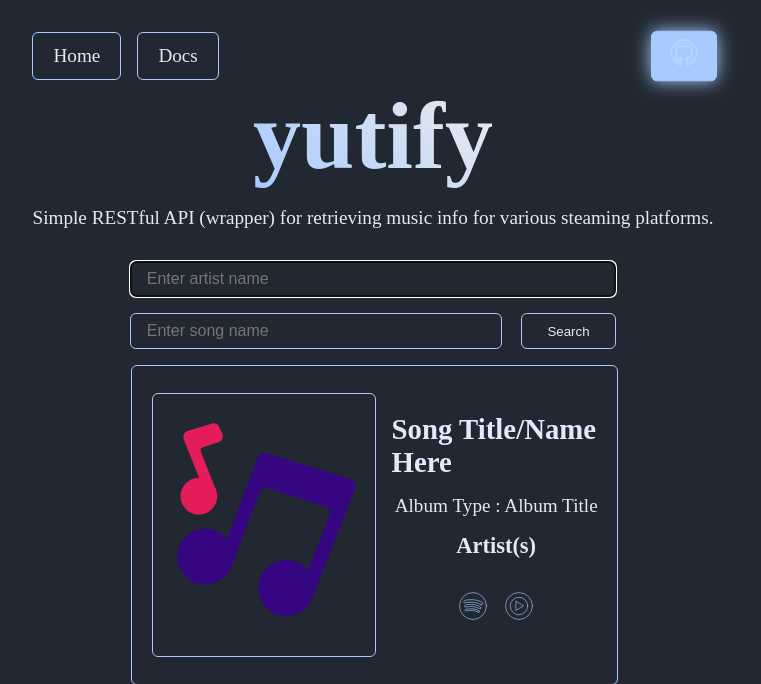
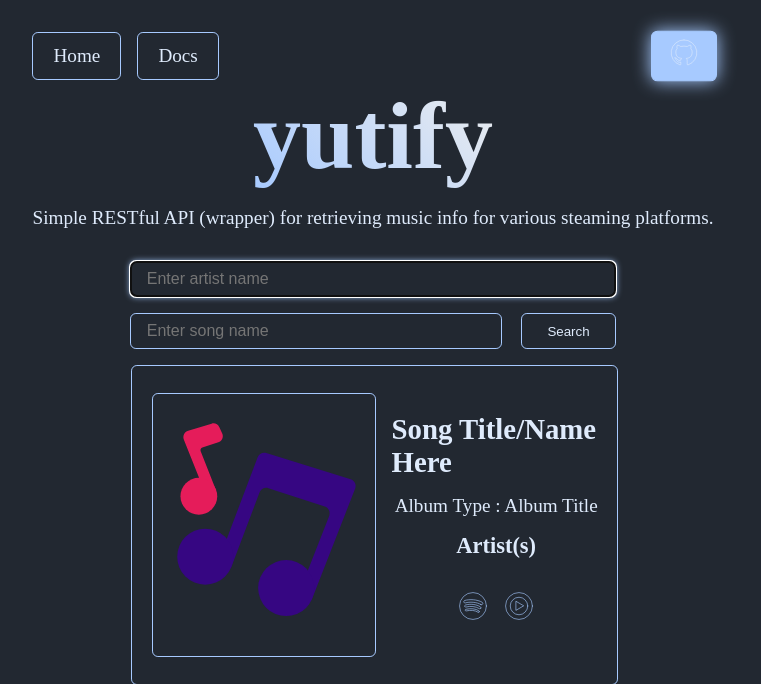
Before and after one commit to CheapNightbot/yutify, a Flask app: page / in a window 1280 px wide, with the pointer over the restyled element. Shown: the top 684 px of the page, without its empty margins (267-1028 px from the left). Run offline with Flask 3, Linux system fonts and the light colour scheme; parts of the project's set-up code (start-up, migrations or seed data) failed here and were passed over; some web fonts are replaced.

Commit message:
Update style.css

```diff
--- a/static/style.css
+++ b/static/style.css
@@ -66,6 +66,10 @@
     animation: rotate 4s ease-in-out infinite;
 }
 
+#github:hover .rotate {
+    animation: none;
+}
+
 .button,
 .button:visited {
     text-decoration: none;
@@ -115,6 +119,10 @@
     font-size: 1rem;
     width: 100%;
     background: transparent;
+}
+
+input:focus {
+    box-shadow: 0px 0px 6px 0px #a7caff;
 }
 
 #second-row {
```
